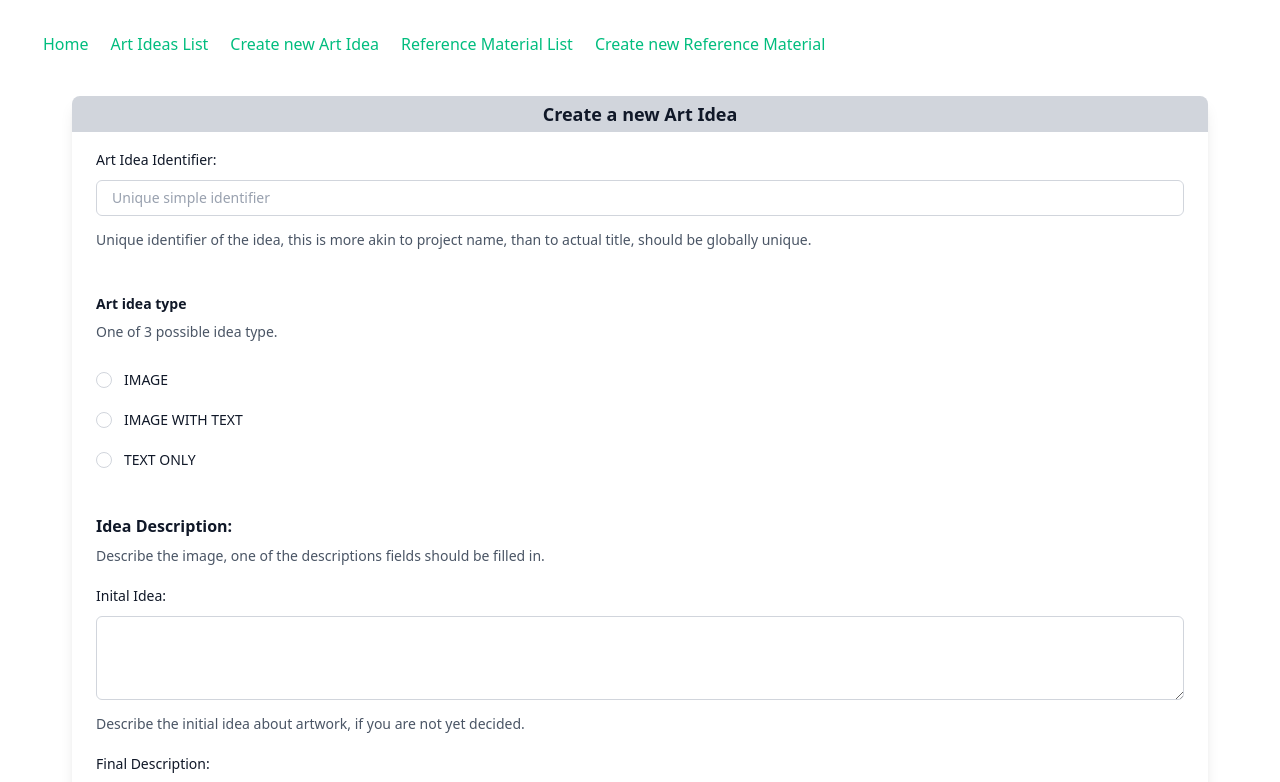
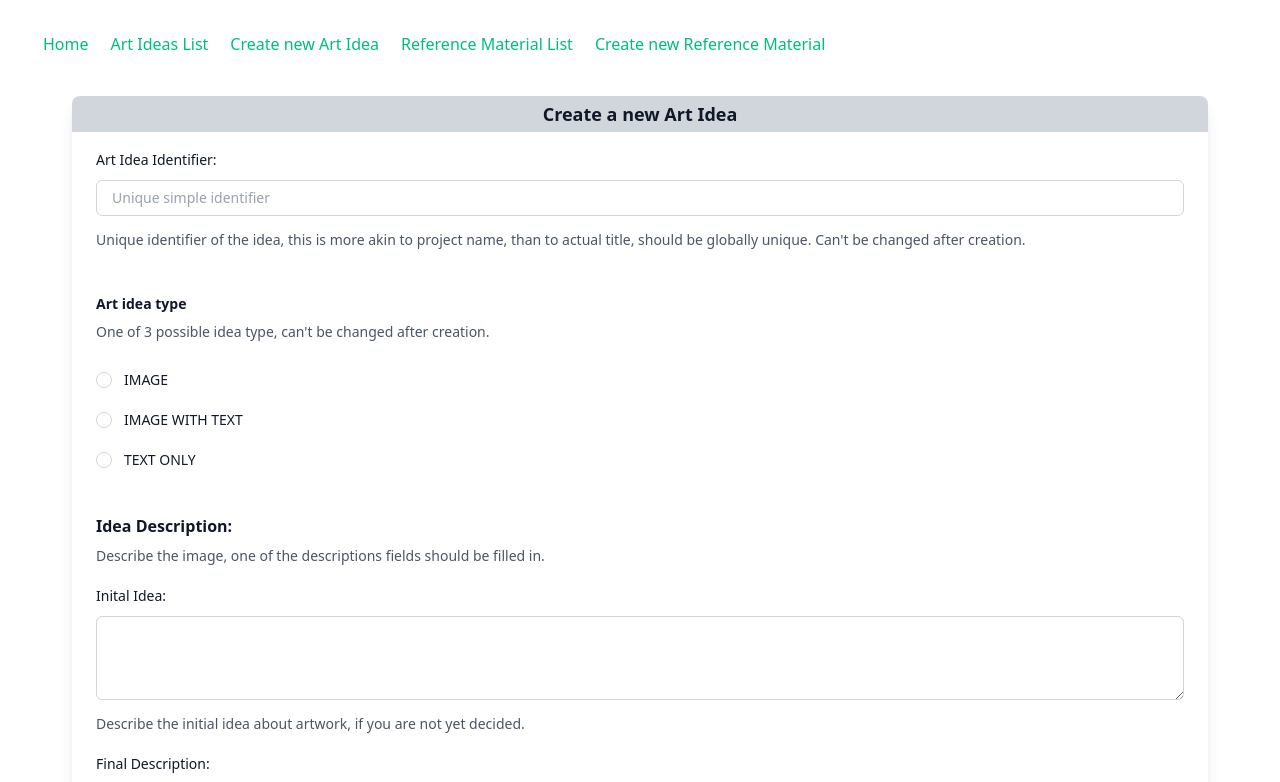
Before and after one commit to leropo00/frontend_digital_art, a Vue app in the folder app/: page /create_art_idea in a window 1280 px wide. Shown: the top 782 px of the page. Built offline with nearby package versions, Linux system fonts and the light colour scheme; no server answers; what @kyvg/vue3-notification would draw is missing.

Commit message:
changed http status codes, added dependency for codes

```diff
--- a/app/package.json
+++ b/app/package.json
@@ -19,6 +19,7 @@
     "@kyvg/vue3-notification": "^3.4.1",
     "@tailwindcss/vite": "^4.1.12",
     "axios": "^1.11.0",
+    "http-status-codes": "^2.3.0",
     "pinia": "^3.0.3",
     "tailwindcss": "^4.1.12",
     "vue": "^3.5.18",
--- a/app/src/constants.ts
+++ b/app/src/constants.ts
@@ -1,9 +1,12 @@
+const ID_PLACEHOLDER  = '{id}'
+
 const URL_GET_IDEAS_LIST = '/art_ideas'
 const URL_GET_IDEAS_DETAILS = '/art_ideas/'
 const URL_GET_REFERENCE_MATERIAL = "/reference_materials"
 
 const URL_CREATE_ART_IDEA = URL_GET_IDEAS_LIST;
 const URL_CREATE_REFERENCE_MATERIAL = URL_GET_REFERENCE_MATERIAL;
+const URL_CREATE_ART_QUESTION = URL_CREATE_ART_IDEA + '/' + ID_PLACEHOLDER +'/question';
 
 // types of images, based on definitions on backend
 // since these likely won't change
@@ -27,6 +30,7 @@ export {
     URL_GET_REFERENCE_MATERIAL,
     URL_CREATE_ART_IDEA,
     URL_CREATE_REFERENCE_MATERIAL,
+    URL_CREATE_ART_QUESTION,
     // types
     IDEA_TYPE_IMAGE,
     IDEA_TYPE_IMAGE_TEXT,
@@ -37,4 +41,6 @@ export {
     REFERENCE_TYPE_PROMPT,
     STORAGE_TYPE_LOCAL_DISK,
     STORAGE_TYPE_URL_LINK,
+    // id
+    ID_PLACEHOLDER,
 }
--- a/app/src/pages/CreateArtIdea.vue
+++ b/app/src/pages/CreateArtIdea.vue
@@ -12,13 +12,13 @@
                   class="block min-w-0 grow bg-white py-1.5 pr-3 pl-1 text-base text-gray-900 placeholder:text-gray-400 focus:outline-none sm:text-sm/6" placeholder="Unique simple identifier" />
               </div>
             </div>
-            <p class="mt-3 text-sm/6 text-gray-600">Unique identifier of the idea, this is more akin to project name, than to actual title, should be globally unique.</p>
+            <p class="mt-3 text-sm/6 text-gray-600">Unique identifier of the idea, this is more akin to project name, than to actual title, should be globally unique. Can't be changed after creation.</p>
           </div>
 
           <div class="mt-10">
              <fieldset>
                 <legend class="text-sm/6 font-semibold text-gray-900">Art idea type</legend>
-                <p class="mt-1 text-sm/6 text-gray-600">One of 3 possible idea type.</p>
+                <p class="mt-1 text-sm/6 text-gray-600">One of 3 possible idea type, can't be changed after creation.</p>
 
                 <div class="mt-6 space-y-4">
                 <div class="flex items-center gap-x-3">
@@ -116,6 +116,7 @@ import { IDEA_TYPE_IMAGE, IDEA_TYPE_IMAGE_TEXT, IDEA_TYPE_TEXT_ONLY, URL_CREATE_
 import { ref, reactive, toRaw } from 'vue'
 import { useRouter } from 'vue-router'
 import axiosClient from '@/axios.js'
+import { StatusCodes } from 'http-status-codes';
 
 const artIdeaData = reactive({
   identifier_name: '',
@@ -129,8 +130,7 @@ const router = useRouter()
 function createArtIdea() {
   axiosClient.post(URL_CREATE_ART_IDEA, toRaw(artIdeaData))
   .then(async (response) => {
-
-    if (redirectAfterCreation.value) {
+    if (response.status === StatusCodes.CREATED && redirectAfterCreation.value) {
       router.push(`/art_idea/${response.data.id}`)
     }
   })
--- a/app/src/pages/CreateReferenceMaterial.vue
+++ b/app/src/pages/CreateReferenceMaterial.vue
@@ -125,6 +125,7 @@ import {
 } from '@/constants'
 import { reactive, toRaw } from 'vue'
 import axiosClient from '@/axios.js'
+import { StatusCodes } from 'http-status-codes';
 
 // 'https://www.reddit.com/r/Art/comments/1myzdh4/rust_blazeismyfirstname_ink_2025/'
 
@@ -165,9 +166,11 @@ function removeStorageUrlRow(index) {
 function createReferenceMaterial() {
   axiosClient.post(URL_CREATE_REFERENCE_MATERIAL, toRaw(referenceMaterialData))
   .then(async (response) => {
-        referenceMaterialData.reference_material_type = ''
-        referenceMaterialData.description = ''
-        referenceMaterialData.storage = []
+        if (response.status === StatusCodes.CREATED) {
+            referenceMaterialData.reference_material_type = ''
+            referenceMaterialData.description = ''
+            referenceMaterialData.storage = []
+        }
   })
   .catch((error) => {
      console.log(error)
```
Also changed, not shown: 1 other file (tests, documents, lock files or other folders).
